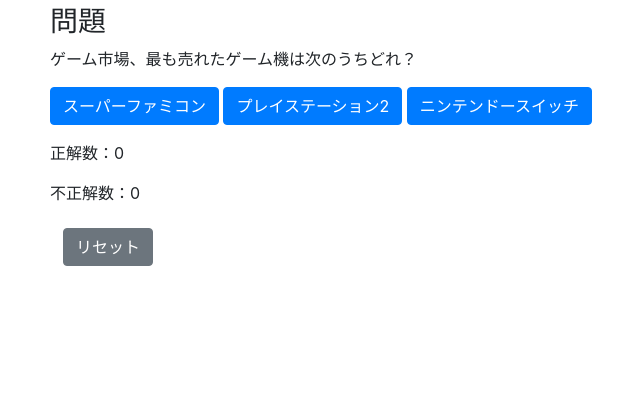
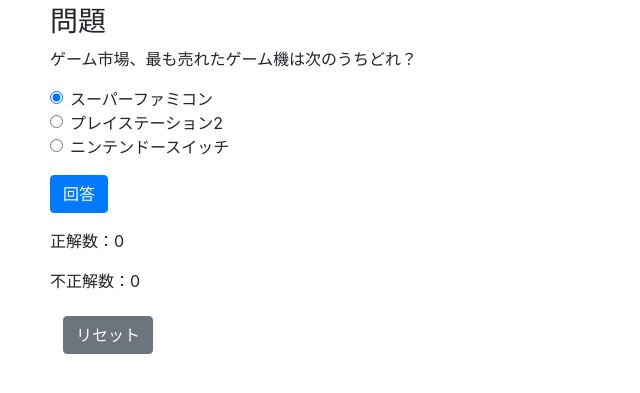
Before and after one commit to xhisashix/js-quiz-app, a plain HTML site: page index.html in a window 1280 px wide. Shown: the part 67-460 px from the top of the page, without its empty margins (35-675 px from the left). Drawn offline with nearby package versions, Linux system fonts and the light colour scheme.

Commit message:
正誤判定の仕組み変更

```diff
--- a/index.html
+++ b/index.html
@@ -1,12 +1,17 @@
 <!DOCTYPE html>
 <html lang="ja">
   <head>
-  <meta charset="UTF-8">
-  <meta http-equiv="X-UA-Compatible" content="IE=edge">
-  <meta name="viewport" content="width=device-width, initial-scale=1.0">
+    <meta charset="UTF-8" />
+    <meta http-equiv="X-UA-Compatible" content="IE=edge" />
+    <meta name="viewport" content="width=device-width, initial-scale=1.0" />
     <!-- Bootstrap読み込み-->
-  <link rel="stylesheet" href="https://stackpath.bootstrapcdn.com/bootstrap/4.5.2/css/bootstrap.min.css" integrity="sha384-JcKb8q3iqJ61gNV9KGb8thSsNjpSL0n8PARn9HuZOnIxN0hoP+VmmDGMN5t9UJ0Z" crossorigin="anonymous">
-  <link rel="stylesheet" href="./css/styles.css">
+    <link
+      rel="stylesheet"
+      href="https://stackpath.bootstrapcdn.com/bootstrap/4.5.2/css/bootstrap.min.css"
+      integrity="sha384-JcKb8q3iqJ61gNV9KGb8thSsNjpSL0n8PARn9HuZOnIxN0hoP+VmmDGMN5t9UJ0Z"
+      crossorigin="anonymous"
+    />
+    <link rel="stylesheet" href="./css/styles.css" />
     <title>3択クイズ</title>
   </head>
   <body>
@@ -18,9 +23,58 @@
           <p id="question">問題文</p>
         </div>
         <div class="answer">
-        <div id="answer0" class="btn btn-primary" onclick="checkAnswer()">選択肢1</div>
-        <div id="answer1" class="btn btn-primary" onclick="checkAnswer()">選択肢1</div>
-        <div id="answer2" class="btn btn-primary"onclick="checkAnswer()">選択肢1</div>
+          <div class="form-check">
+            <input
+              class="form-check-input"
+              type="radio"
+              name="flexRadioDefault"
+              id="flexRadioDefault1"
+              checked
+              value="0"
+            />
+            <label
+              class="form-check-label"
+              for="flexRadioDefault1"
+              id="answer0"
+            >
+              Default radio
+            </label>
+          </div>
+          <div class="form-check">
+            <input
+              class="form-check-input"
+              type="radio"
+              name="flexRadioDefault"
+              id="flexRadioDefault2"
+              value="1"
+            />
+            <label
+              class="form-check-label"
+              for="flexRadioDefault2"
+              id="answer1"
+            >
+              Default checked radio
+            </label>
+          </div>
+          <div class="form-check">
+            <input
+              class="form-check-input"
+              type="radio"
+              name="flexRadioDefault"
+              id="flexRadioDefault3"
+              value="2"
+            />
+            <label
+              class="form-check-label"
+              for="flexRadioDefault3"
+              id="answer2"
+            >
+              Default checked radio
+            </label>
+          </div>
+        </div>
+        <div class="pt-3">
+          <button class="btn btn-primary" onclick="sendAnswer()">回答</button>
         </div>
       </div>
       <div class="result pt-3">
--- a/js/main.js
+++ b/js/main.js
@@ -7,7 +7,7 @@
       "プレイステーション2",
       "ニンテンドースイッチ",
     ],
-    correct: "ニンテンドースイッチ",
+    correct: 2,
   },
   {
     question:
@@ -17,12 +17,12 @@
       "プレイステーション2",
       "ニンテンドースイッチ",
     ],
-    correct: "プレイステーション2",
+    correct: 1,
   },
   {
     question: "ファイナルファンタジーⅣの主人公の名前は？",
     answers: ["フリオニール", "クラウド", "ティーダ"],
-    correct: "ティーダ",
+    correct: 2,
   },
 ];
 
@@ -30,24 +30,46 @@
 let incorrectCount = 0; // 不正解数をカウントする変数
 let quizCount = 0; // 問題数をカウントする変数
 
-// クイズを初期化する
+function sendAnswer() {
+  let result = checkAnswer();
+  showResult(result);
+
+  // 次の問題を表示する
+  quizCount++;
+  compareQuizCount(quizCount);
+  showQuiz(quizCount);
+}
+
+/**
+ * クイズを初期化する
+ */
 function initQuiz() {
   correctCount = 0;
   incorrectCount = 0;
   quizCount = 0;
-  showResult();
   showQuiz(quizCount);
 }
 
-// 正解数と不正回数を表示する
-function showResult() {
+/**
+ *  正解数と不正回数をカウントする
+ * @param {boolean} result - 正誤判定
+ */
+function showResult(result) {
+  if (result) {
+    correctCount++;
+  } else {
+    incorrectCount++;
+  }
   document.getElementById("correct").textContent = `正解数：${correctCount}`;
   document.getElementById(
     "incorrect"
   ).textContent = `不正解数：${incorrectCount}`;
 }
 
-// quizの1問目を表示する
+/**
+ * quizを表示する
+ * @param {number} quizCount - 問題数
+ */
 function showQuiz(quizCount) {
   // 問題文を表示する
   document.getElementById("question").textContent = quiz[quizCount].question;
@@ -55,11 +77,15 @@
   let count = quiz[0].answers.length;
   // 選択肢を表示する
   for (let i = 0; i < count; i++) {
-    document.getElementById(`answer${i}`).textContent = quiz[quizCount].answers[i];
+    document.getElementById(`answer${i}`).textContent =
+      quiz[quizCount].answers[i];
   }
 }
 
-// 今の問題と問題数を比較する
+/**
+ * 今の問題と問題数を比較する
+ * @param {number} quizCount - 問題数
+ * */
 function compareQuizCount(quizCount) {
   if (quizCount === quiz.length) {
     // 問題数とquizの数が同じなら終了
@@ -69,22 +95,23 @@
     showQuiz(quizCount);
   }
 }
-// 正誤判定
-function checkAnswer() {
+
+/**
+ * 正誤判定をする
+ * @param {string} answer - 選択した答え
+ * @return {boolean} 正誤判定
+ */
+function checkAnswer(quizCount) {
   // クリックしたボタンのテキストを取得する
-  let answer = event.target.textContent;
-  console.log(answer);
+  let _answer = document.querySelector("input[name=flexRadioDefault]:checked");
+  let answer = Number(_answer.value)
+  console.log(quiz[0].correct);
   if (answer === quiz[0].correct) {
-    correctCount++;
-    console.log("正解");
+    return true;
   } else {
-    incorrectCount++;
     console.log("不正解");
+    return false;
   }
-  showResult();
-  quizCount++;
-  compareQuizCount(quizCount);
 }
 
-showResult();
-showQuiz(quizCount);
+initQuiz();
```
Lines whose indentation alone changed are shown as unchanged.
